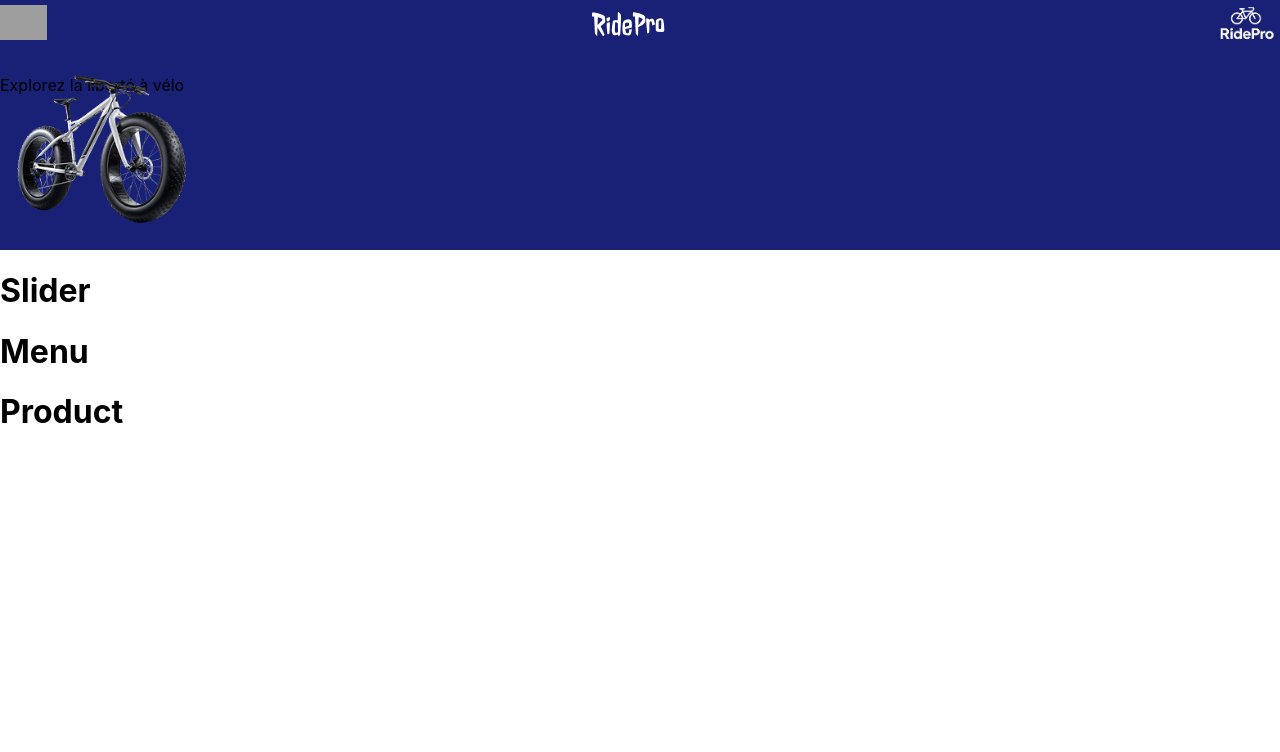
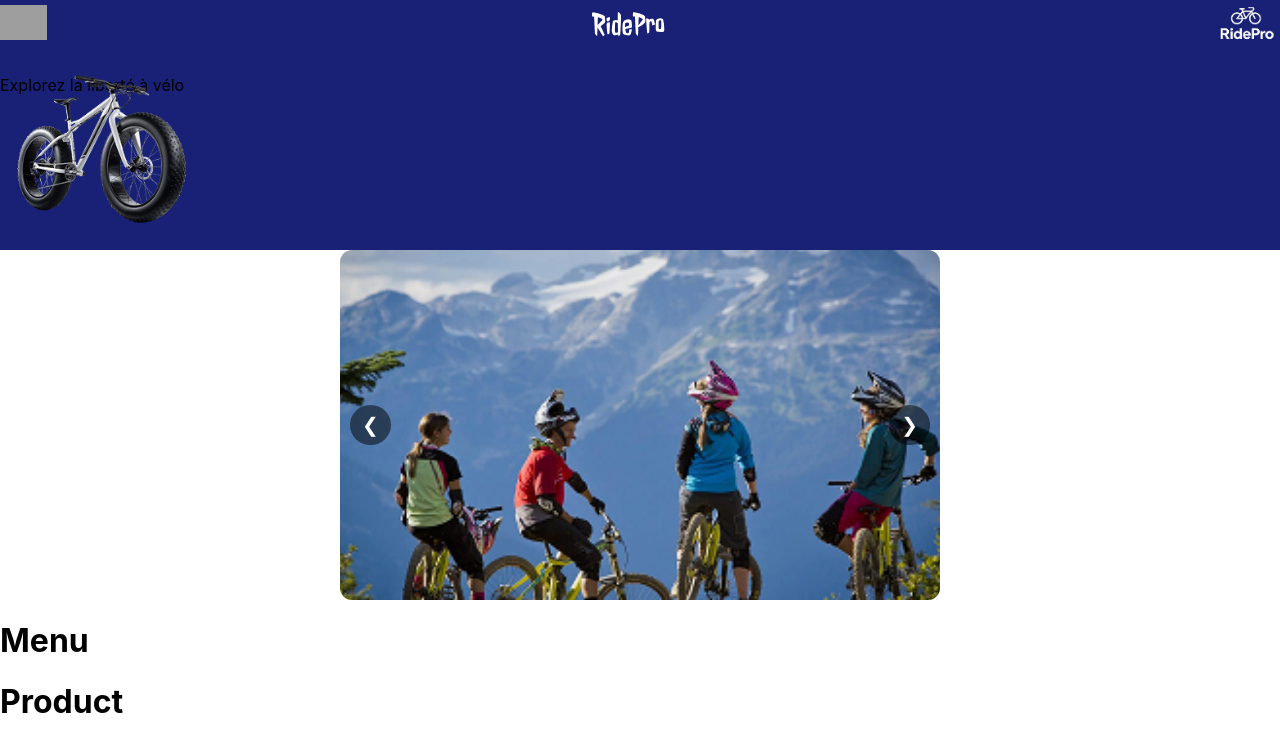
Before and after one commit to badouz/24112025, a React (Create React App) app: page / in a window 1280 px wide. Shown: the top 752 px of the page. Built offline with nearby package versions, Linux system fonts and the light colour scheme; grey boxes are pictures that could not be loaded.

Commit message:
adding image and some slider functionality to be refined later

```diff
--- a/src/slider.js
+++ b/src/slider.js
@@ -1,8 +1,116 @@
+import React, { useState, useEffect, useRef } from "react";
+import banner from "./images/Scene1.png"
 
-function Slider(){
+const bannerimages = [
+  { id:1, src:banner},
+  { id:2, src:banner},
+  { id:3, src:banner},
+  { id:4, src:banner}
+];
 
+function Slider() {
+  const [index, setIndex] = useState(0);
+  const intervalRef = useRef(null);
 
-    return (<h1>Slider</h1>)
+  // Move to next slide
+  const nextSlide = () => {
+    setIndex((prev) => (prev + 1) % bannerimages.length);
+    resetTimer();
+  };
+
+  // Move to previous slide
+  const prevSlide = () => {
+    setIndex((prev) =>
+      prev === 0 ? bannerimages.length - 1 : prev - 1
+    );
+    resetTimer();
+  };
+
+  // Clear & restart the auto-slide timer
+  const resetTimer = () => {
+    if (intervalRef.current) {
+      clearInterval(intervalRef.current);
+    }
+    startTimer();
+  };
+
+  // Start the auto slide timer
+  const startTimer = () => {
+    intervalRef.current = setInterval(() => {
+      setIndex((prev) => (prev + 1) % bannerimages.length);
+    }, 3000); // auto-scroll every 3 seconds
+  };
+
+  // Start timer on mount, clean on unmount
+  useEffect(() => {
+    startTimer();
+    return () => clearInterval(intervalRef.current);
+  }, []);
+
+  return (
+    <div
+      style={{
+        position: "relative",
+        width: "600px",
+        height: "350px",
+        margin: "auto",
+        overflow: "hidden",
+        borderRadius: "12px"
+      }}
+    >
+      {/* Slide image */}
+      <img
+        src={bannerimages[index].src}
+        alt="slider"
+        style={{
+          width: "100%",
+          height: "100%",
+          objectFit: "cover",
+          transition: "0.5s"
+        }}
+      />
+
+      {/* Left button */}
+      <button
+        onClick={prevSlide}
+        style={{
+          position: "absolute",
+          top: "50%",
+          left: "10px",
+          transform: "translateY(-50%)",
+          fontSize: "20px",
+          padding: "8px 12px",
+          cursor: "pointer",
+          borderRadius: "50%",
+          background: "rgba(0,0,0,0.5)",
+          color: "white",
+          border: "none"
+        }}
+      >
+        ❮
+      </button>
+
+      {/* Right button */}
+      <button
+        onClick={nextSlide}
+        style={{
+          position: "absolute",
+          top: "50%",
+          right: "10px",
+          transform: "translateY(-50%)",
+          fontSize: "20px",
+          padding: "8px 12px",
+          cursor: "pointer",
+          borderRadius: "50%",
+          background: "rgba(0,0,0,0.5)",
+          color: "white",
+          border: "none"
+        }}
+      >
+        ❯
+      </button>
+    </div>
+  );
 }
 
 export default Slider;
```
Also changed, not shown: src/images/Scene1.png (added).
